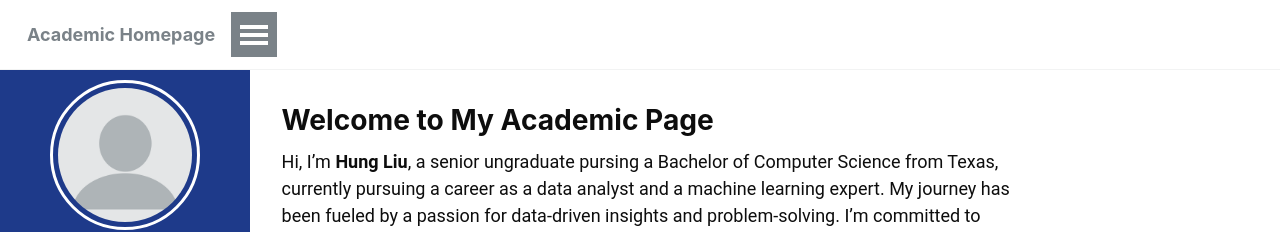
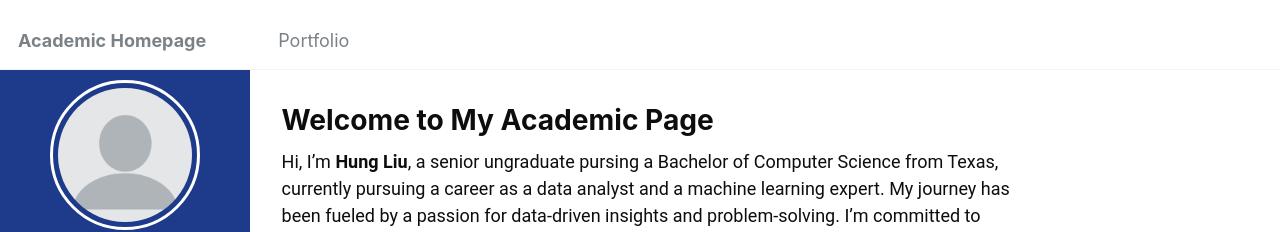
Before and after one commit to sunnySKL/sunnySKL.github.io, a Jekyll site: the page built from _pages/about.md, in a window 1280 px wide. Shown: the top 232 px of the page. Built offline with Jekyll 4.4.1, drawn with Linux system fonts in a browser that asks for light colours.

Commit message:
Update _masthead.scss

```diff
--- a/_sass/_masthead.scss
+++ b/_sass/_masthead.scss
@@ -4,31 +4,28 @@
 
 .masthead {
   position: fixed;
+  background: white;
+  border-bottom: 1px solid $border-color;
+  height: $masthead-height;
   top: 0;
   width: 100%;
-  height: $masthead-height;
-  background: white;
-  border-bottom: 1px solid $border-color;
-  display: flex;
-  align-items: center;
+
+  -webkit-animation: intro 0.3s both;
+          animation: intro 0.3s both;
+  -webkit-animation-delay: 0.15s;
+          animation-delay: 0.15s;
   z-index: 20;
 
-  // animation shorthand including delay
-  animation: intro 0.3s both 0.15s;
 
   &__inner-wrap {
     @include container;
-    display: flex;
-    align-items: center;
-    justify-content: space-between;
-    width: 100%;
-    height: 100%;
-    padding: 0 1.5em;
+    @include clearfix;
+    padding: 1em 1em 1em;
     font-family: $sans-serif-narrow;
+
 
     @include breakpoint($x-large) {
       max-width: $x-large;
-      margin: 0 auto;
     }
 
     nav {
@@ -42,30 +39,22 @@
 }
 
 .masthead__menu {
-  display: flex;
-  align-items: center;
 
-  ul.visible-links {
-    display: flex;
-    align-items: center;
-    gap: 2em;
+  ul {
     margin: 0;
     padding: 0;
-    list-style: none;
+    clear: both;
+    list-style-type: none;
   }
 }
 
 .masthead__menu-item {
-  display: inline-block;
+  display: block;
+  list-style-type: none;
   white-space: nowrap;
 
   &--lg {
+    padding-right: 2em;
     font-weight: 700;
-    padding-right: 2em;
-  }
-
-  a {
-    display: inline-block;
-    padding: 0.75em 0;
   }
 }
```
